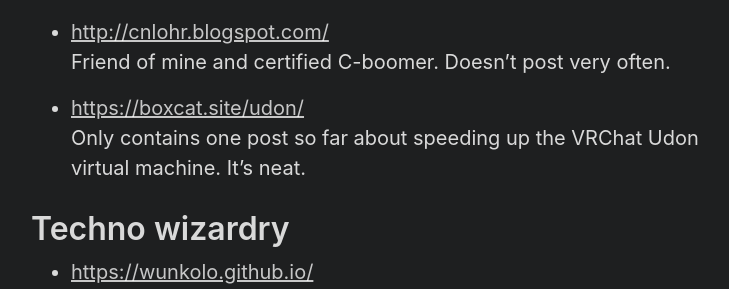
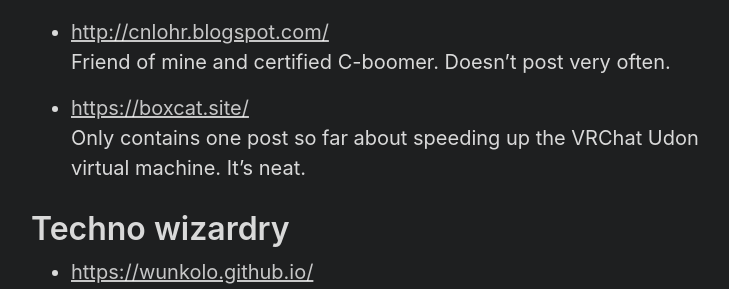
Before and after one commit to pema99/pema99.github.io, a Jekyll site: the page built from _posts/2022-07-29-blogsilove.md, in a window 1280 px wide and 900 px high, scrolled down 2028 px. Shown: the part 164-453 px from the top of the window, without its empty margins (273-1002 px from the left). Built offline with Jekyll 4.4.1, drawn with Linux system fonts in a browser that asks for light colours; some of the changed lines change nothing that is shown.

Commit message:
Update 2022-07-29-blogsilove.md

```diff
--- a/_posts/2022-07-29-blogsilove.md
+++ b/_posts/2022-07-29-blogsilove.md
@@ -62,7 +62,7 @@ I spend a lot of my time seeking out and reading through technical blogs. I real
 - [http://cnlohr.blogspot.com/](http://cnlohr.blogspot.com/)
   <br>Friend of mine and certified C-boomer. Doesn't post very often.
 
-- [https://boxcat.site/udon/](https://boxcat.site/udon/)
+- [https://boxcat.site/](https://boxcat.site/)
   <br>Only contains one post so far about speeding up the VRChat Udon virtual machine. It's neat.
 
 # Techno wizardry
```
